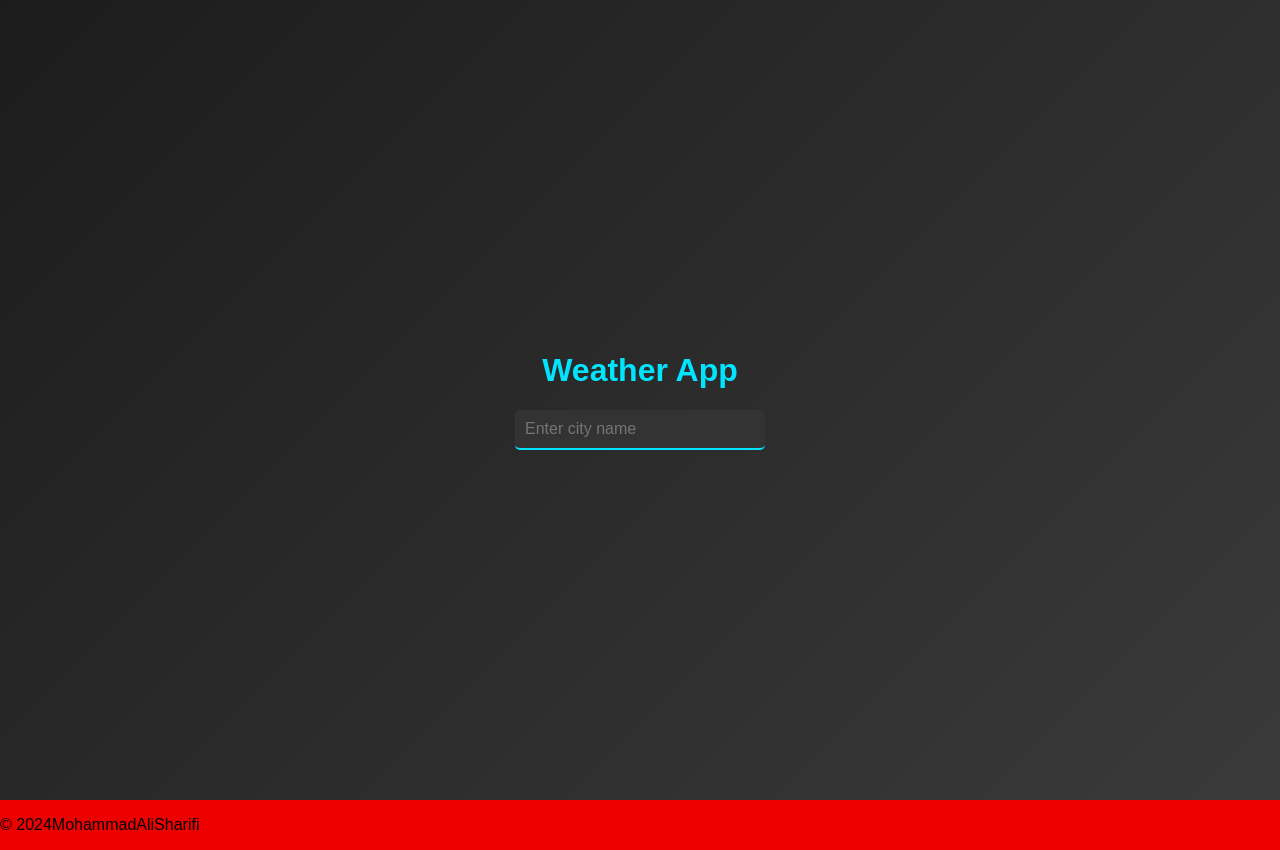
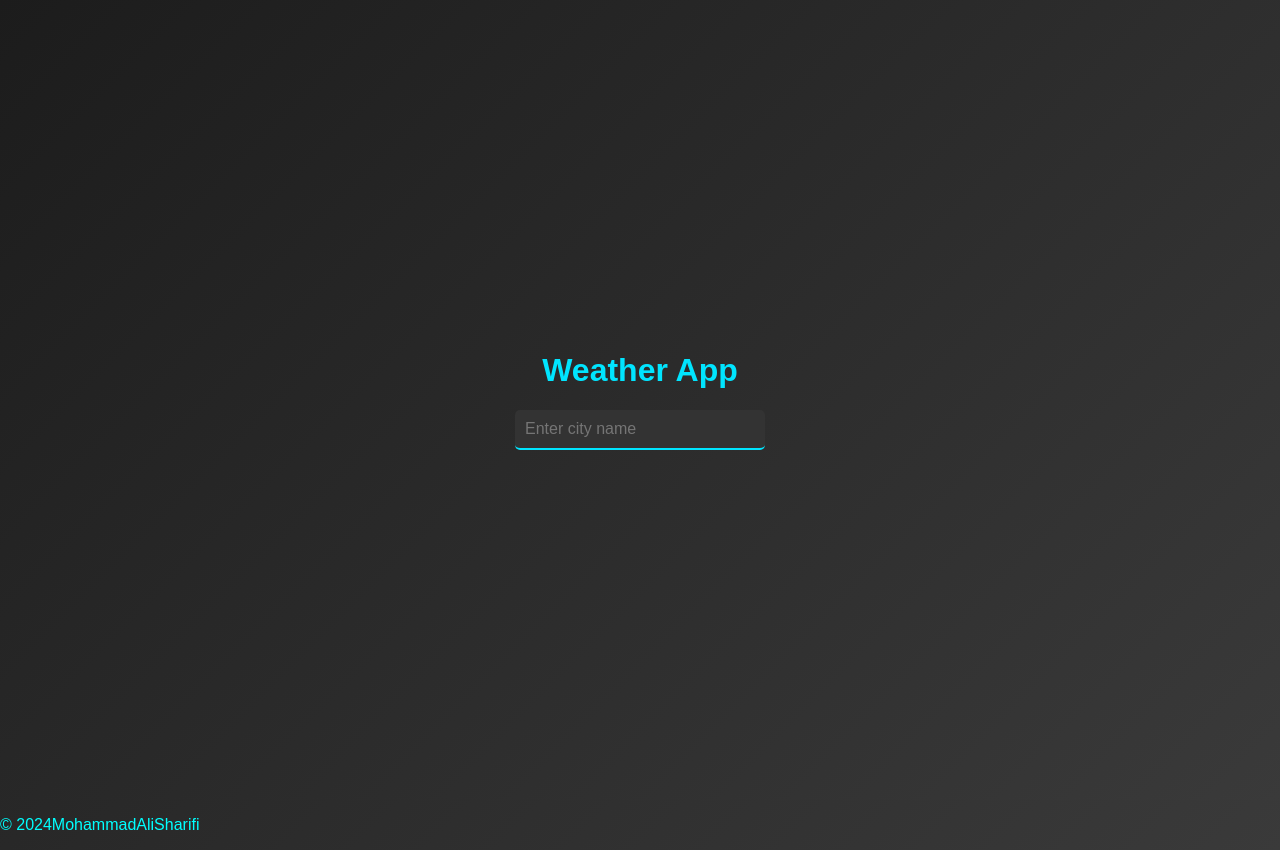
Before and after one commit to mash021/weather-app-react, a React (Create React App) app: page / in a window 1280 px wide. Built offline with nearby package versions, Linux system fonts and the light colour scheme.

Commit message:
final component copyright color

```diff
--- a/src/index.css
+++ b/src/index.css
@@ -2,7 +2,8 @@
 body {
     margin: 0;
     font-family: Arial, sans-serif;
-    background-color: #ed0000;
+    background: linear-gradient(135deg, #1c1c1c, #3a3a3a);
+    color: aqua;
   }
   /* استایل‌های slick-carousel */
 @import "~slick-carousel/slick/slick.css";
```
